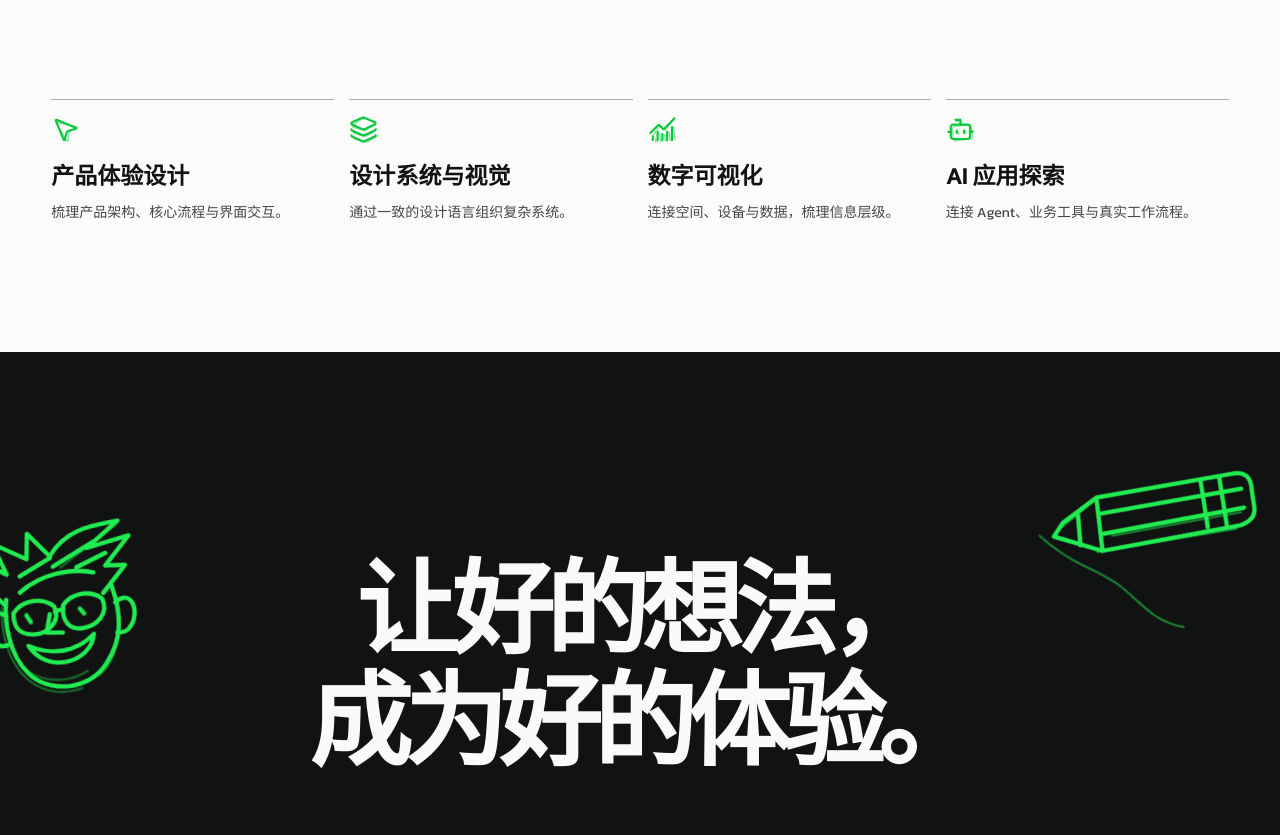
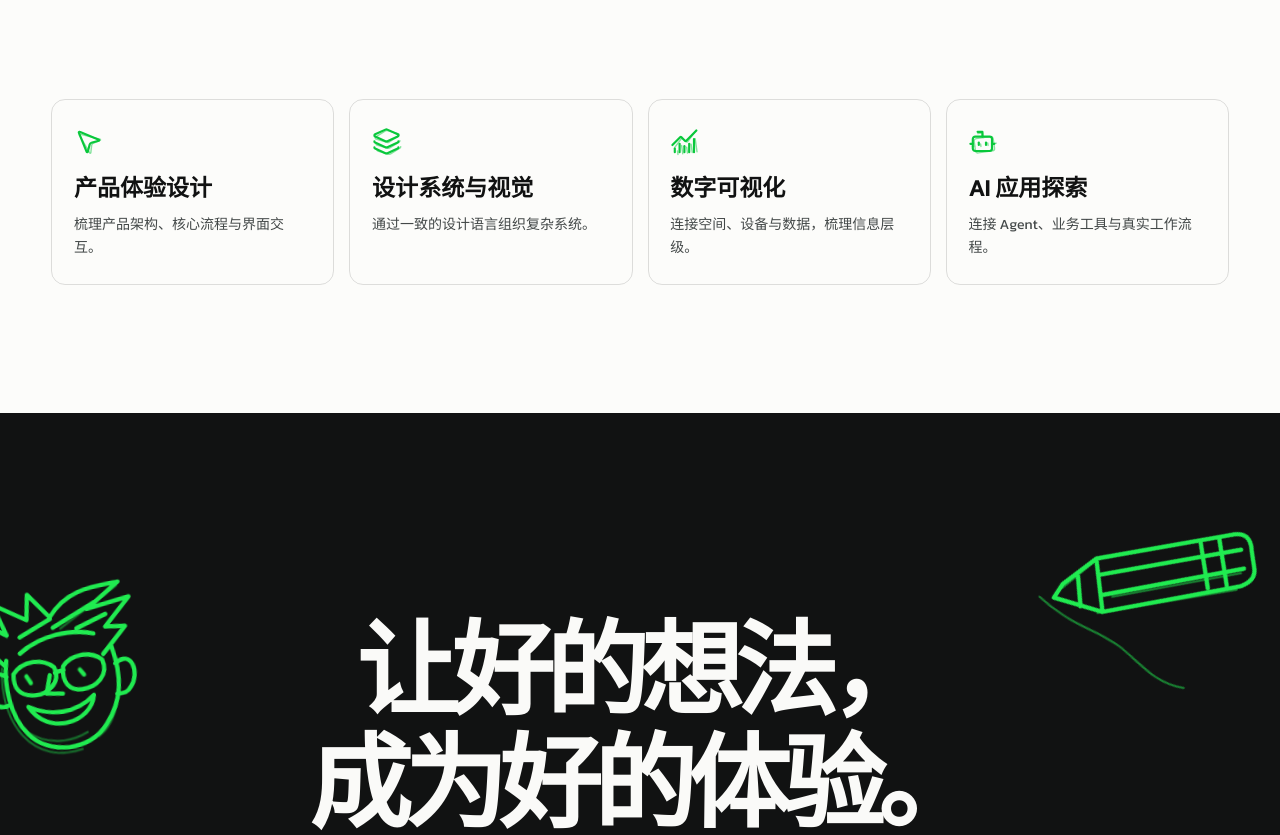
Before and after one commit to chenxiaoyi0807/portfolio, a React (Vite) app: page / in a window 1280 px wide. Shown: the part 3328-4163 px from the top of the page. Built offline with nearby package versions, Linux system fonts and the light colour scheme.

Commit message:
Frame design capabilities as hover-accented cards

```diff
--- a/src/portfolio-home.css
+++ b/src/portfolio-home.css
@@ -236,7 +236,19 @@ html:has(.folio) { scroll-padding-top: 0; }
 .folio-expertise { border-top: 1px solid #1113; padding-top: clamp(66px, 8vw, 100px); }
 .folio-expertise-accent { color: var(--pen); }
 .folio-capabilities { display: grid; grid-template-columns: repeat(4, minmax(0, 1fr)); gap: 15px; margin-top: clamp(40px, 7vw, 96px); }
-.folio-capabilities div { border-top: 1px solid #1115; padding-top: 15px; }
+.folio-capabilities > div {
+  border: 1px solid #1112;
+  border-radius: 14px;
+  padding: clamp(22px, 2.1vw, 32px) clamp(12px, 1.7vw, 26px) clamp(18px, 2vw, 28px);
+}
+
+@media (hover: hover) {
+  .folio-capabilities > div:hover { border-color: var(--pen); }
+}
+
+@media (prefers-reduced-motion: no-preference) {
+  .folio-capabilities > div { transition: border-color 180ms ease; }
+}
 .folio-capability-icon {
   display: grid;
   width: clamp(24px, 2.25vw, 35px);
```
